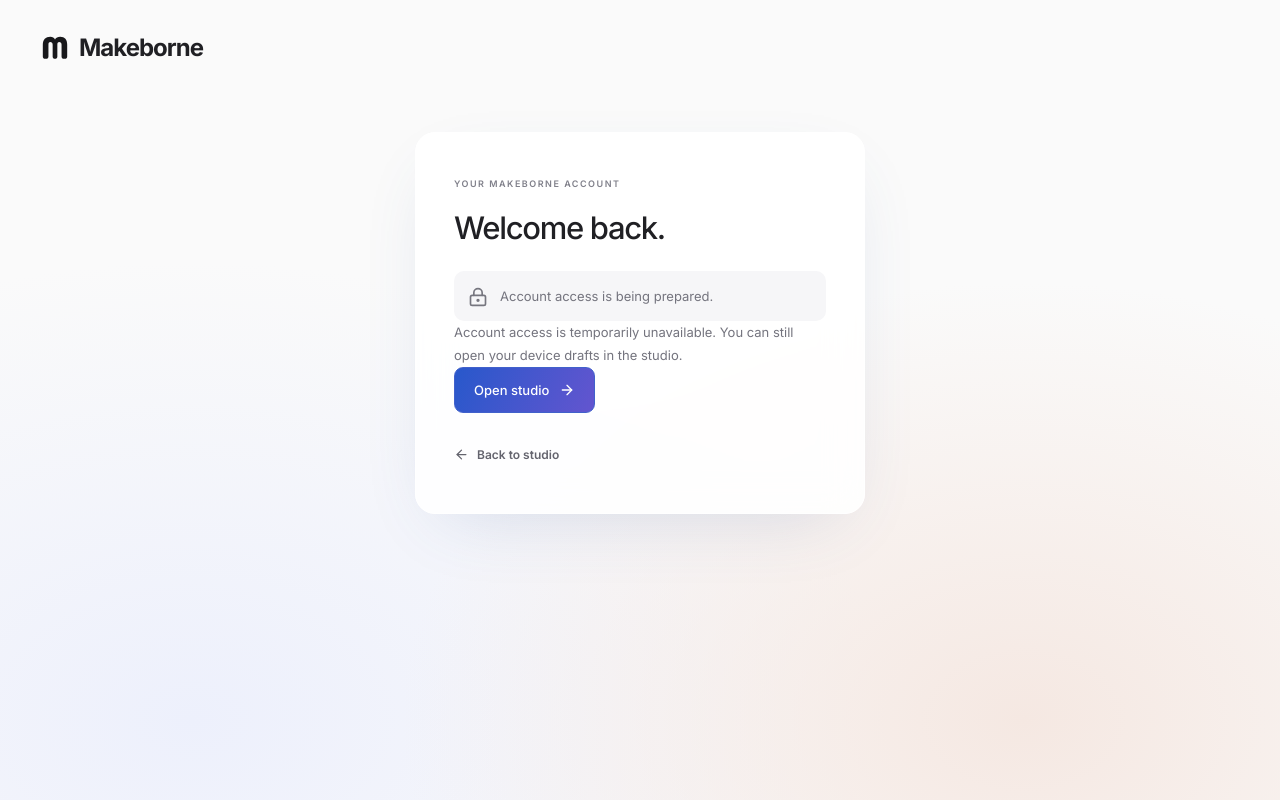
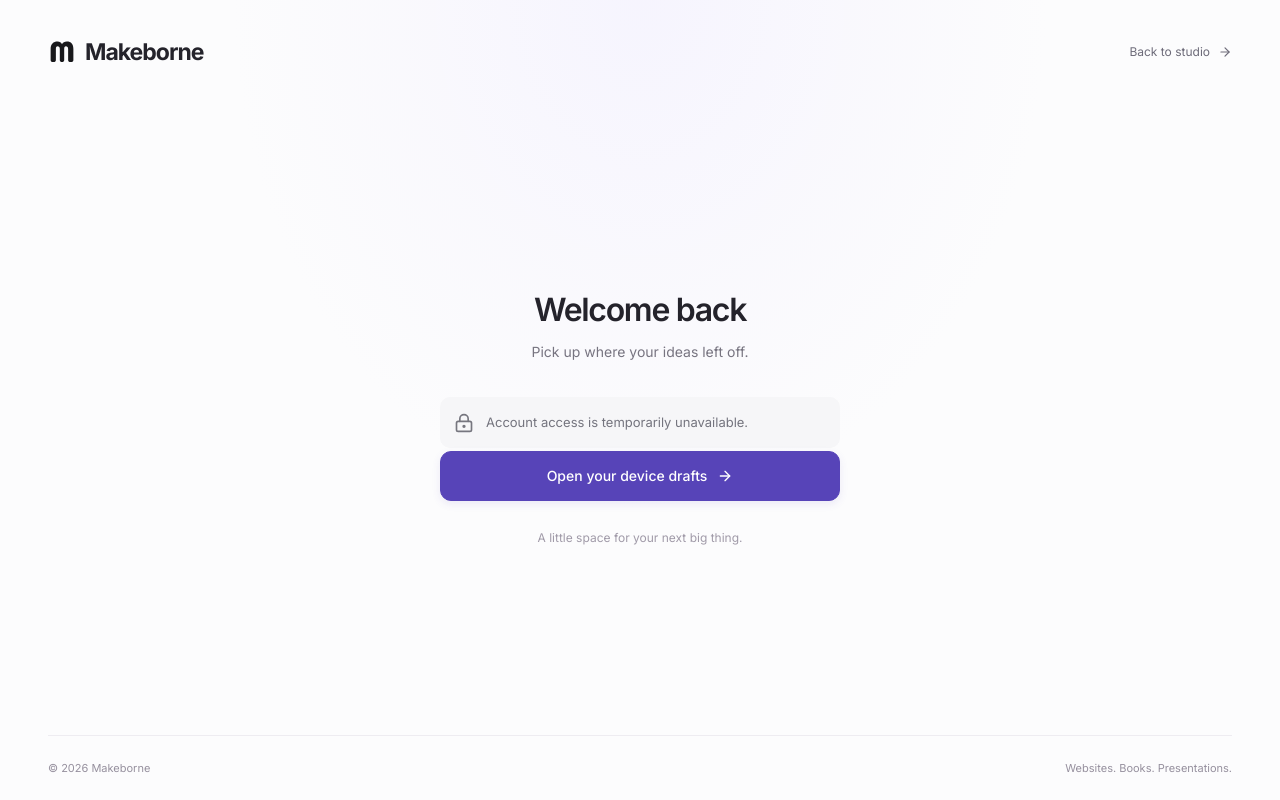
Before and after one commit to Kerim-Sabic/Makeborne, a Next.js app: page /login in a window 1280 px wide. Built offline with nearby package versions, Linux system fonts and the light colour scheme; no server answers.

Commit message:
Refine account screens homepage composer and footer

```diff
--- a/src/app/account-refresh.css
+++ b/src/app/account-refresh.css
@@ -35,3 +35,41 @@
 .login-card .button.primary,.cloud-shell .button.primary{background:linear-gradient(115deg,#2858cb,#6355cf);color:#fff;border-color:#4161cb}
 .login-card .button.primary:hover,.cloud-shell .button.primary:hover{background:linear-gradient(115deg,#244fba,#5143bd)}
 @media(prefers-reduced-transparency:reduce){.login-card{background:#fff;backdrop-filter:none;-webkit-backdrop-filter:none}}
+
+/* A quiet, focused account entrance shared by sign-in, sign-up and recovery. */
+.auth-refined{display:flex;flex-direction:column;min-height:100svh;padding:0 48px;background:radial-gradient(ellipse at 50% 0%,#f0edff80,transparent 45%),#fcfcfd;color:#24232b}
+.auth-header{display:flex;align-items:center;justify-content:space-between;gap:20px;width:100%;max-width:1320px;margin:0 auto;padding:30px 0}
+.auth-header .wordmark{display:inline-flex;align-items:center;gap:9px;font-size:23px;font-weight:650;letter-spacing:-1px}
+.auth-back{display:inline-flex;align-items:center;gap:8px;font-size:12px;color:#6d6b79;min-height:44px}
+.auth-center{flex:1;display:flex;flex-direction:column;align-items:center;justify-content:center;padding:32px 0}
+.auth-refined .login-card{width:100%;max-width:400px;padding:0;margin:0;border:0;border-radius:0;box-shadow:none;background:transparent;backdrop-filter:none;-webkit-backdrop-filter:none}
+.auth-heading{text-align:center;margin-bottom:34px}
+.auth-refined .login-card h1{font-size:32px;letter-spacing:-1.3px;line-height:1.18;font-weight:550;margin:0 0 12px}
+.auth-heading p{margin:0;color:#777480;font-size:14px!important;line-height:1.6!important}
+.auth-refined form{display:flex;flex-direction:column;gap:21px}
+.auth-field{display:flex;flex-direction:column;gap:8px}
+.auth-refined .login-card label{font-size:13px;font-weight:500;color:#45424e;margin:0}
+.auth-refined .login-card input{width:100%;height:50px;margin:0;border:1px solid #e1dfe8;border-radius:11px;background:#fff;box-shadow:0 2px 3px #24203803;padding:12px 14px;font-size:14px;transition:border-color .18s,box-shadow .18s}
+.auth-refined .login-card input::placeholder{color:#a09ca8}
+.auth-refined .login-card input:focus{outline:none;border-color:#8b7bd3;box-shadow:0 0 0 3px #ede8fc}
+.auth-label-row{display:flex;align-items:center;justify-content:space-between;gap:12px}
+.auth-label-row button{background:none;border:0;padding:0;font-size:12px;color:#73648f;cursor:pointer;min-height:24px}
+.auth-password{position:relative}
+.auth-refined .auth-password input{padding-right:50px}
+.auth-eye{position:absolute;right:4px;top:3px;width:44px;height:44px;display:grid;place-items:center;border:0;background:transparent;color:#8d879b;border-radius:8px;cursor:pointer}
+.auth-eye:hover{color:#4f426b;background:#f7f5fa}
+.auth-refined .login-card .button.primary{width:100%;min-height:50px;border-radius:11px;display:flex;justify-content:center;gap:10px;margin-top:3px;background:#5744b8;border:1px solid #5744b8;box-shadow:0 3px 8px #5744b81a;color:#fff;font-size:14px}
+.auth-refined .login-card .button.primary:hover{background:#49389f;border-color:#49389f}
+.auth-refined .login-card .button:disabled{opacity:.55;cursor:wait}
+.auth-refined .login-card .auth-hint{font-size:11px;margin:0;line-height:1.5;color:#8b8596}
+.auth-mode-switch{display:flex;align-items:center;justify-content:center;gap:7px;margin-top:25px;font-size:12px;color:#88818e;flex-wrap:wrap}
+.auth-mode-switch button,.auth-switch{display:inline-flex;align-items:center;gap:7px;background:none;border:0;padding:8px 0;font-size:12px;font-weight:550;color:#5744a0;cursor:pointer}
+.auth-help{border-top:1px solid #eae7ef;margin-top:25px;padding-top:20px;text-align:center;font-size:11px;color:#8b8593}
+.auth-help summary{cursor:pointer;list-style:none;padding:8px}.auth-help summary::-webkit-details-marker{display:none}
+.auth-help summary:hover{color:#5744a0}.auth-help p{font-size:12px!important;margin:8px 0}
+.auth-caption{font-size:12px;color:#a09aa8;text-align:center;margin:28px 0 0}
+.auth-footer{max-width:1320px;width:100%;margin:0 auto;display:flex;justify-content:space-between;gap:16px;padding:24px 0;border-top:1px solid #eeecf1;font-size:11px;color:#96909e}
+.auth-mail-icon{display:grid;place-items:center;border-radius:16px;background:#eee9fb;width:64px;height:64px;margin:0 auto 24px;color:#6b56b4}
+.auth-refined button:focus-visible,.auth-refined a:focus-visible,.auth-help summary:focus-visible{outline:2px solid #8b7bd3;outline-offset:4px}
+@media(max-width:600px){.auth-refined{padding:0 24px}.auth-header{padding:20px 0}.auth-header .wordmark{font-size:21px}.auth-back{font-size:11px}.auth-center{padding:44px 0 60px;justify-content:flex-start}.auth-refined .login-card h1{font-size:29px}.auth-footer{font-size:10px}.auth-footer span:last-child{display:none}.auth-caption{margin-top:35px}}
+@media(prefers-reduced-motion:reduce){.auth-refined *{transition:none!important}}
--- a/src/components/account-form.tsx
+++ b/src/components/account-form.tsx
@@ -3,7 +3,7 @@
 import BrandMark from "./brand-mark";
 import { useRouter } from "next/navigation";
 import { useEffect, useState } from "react";
-import { ArrowLeft, ArrowRight, LockKeyhole, Mail } from "lucide-react";
+import { ArrowLeft, ArrowRight, LockKeyhole, Mail, Eye, EyeOff } from "lucide-react";
 import { createClient } from "@/lib/supabase/client";
 import { accountError } from "@/lib/supabase/auth-flow";
 
@@ -126,132 +126,47 @@
     setMode(next); setPassword(""); setMessage(""); setShowPassword(false);
   }
   return (
-    <main className="login-page">
-      <Link className="wordmark" href="/">
-        <BrandMark />
-        Makeborne
-      </Link>
-      <div className="login-card">
-        <span className="eyebrow">YOUR MAKEBORNE ACCOUNT</span>
-        <h1>{verification ? "Check your inbox." : mode === "signup" ? "Create your studio." : mode === "recovery" ? "Reset your password." : "Welcome back."}</h1>
-        {enabled === null ? (
-          <p>Checking account availability…</p>
-        ) : !enabled ? (
-          <>
-            <div className="inline-info">
-              <LockKeyhole size={20} />
-              <p>Account access is being prepared.</p>
-            </div>
-            <p>
-              Account access is temporarily unavailable. You can still open your device drafts in the studio.
-            </p>
-            <Link className="button primary" href="/studio">
-              Open studio <ArrowRight size={16} />
-            </Link>
-          </>
-        ) : verification ? (
-          <>
-            <div className="verification-icon">
-              <Mail size={29} />
-            </div>
-            <p>
-              If <strong>{email}</strong> is eligible, you will receive a confirmation link. Open it to finish setting up your studio.
-            </p>
-            <button
-              className="button secondary"
-              disabled={busy}
-              onClick={resend}
-            >
-              {busy ? "Requesting…" : "Request another confirmation"}
-            </button>
-            <button
-              className="text-link"
-              disabled={busy}
-              onClick={() => {
-                setVerification(false);
-                setMode("login");
-                setPassword("");
-              }}
-            >
-              Back to sign in
-            </button>
-          </>
-        ) : (
-          <>
-            {mode !== "recovery" && <div className="filter-tabs account-tabs">
-              <button
-                className={mode === "login" ? "active" : ""}
-                disabled={busy}
-                onClick={() => changeMode("login")}
-              >
-                Sign in
-              </button>
-              <button
-                className={mode === "signup" ? "active" : ""}
-                disabled={busy}
-                onClick={() => changeMode("signup")}
-              >
-                Create account
-              </button>
-            </div>}
-            {mode === "recovery" && <p>Enter your account email and we’ll send a reset link if it is eligible.</p>}
+    <main className="login-page auth-refined">
+      <header className="auth-header">
+        <Link className="wordmark" href="/" aria-label="Makeborne home"><BrandMark size={28} /> Makeborne</Link>
+        <Link href="/studio" className="auth-back">Back to studio <ArrowRight size={14} /></Link>
+      </header>
+      <div className="auth-center">
+        <section className="login-card" aria-labelledby="account-heading">
+          <div className="auth-heading">
+            <h1 id="account-heading">{verification ? "Check your inbox" : mode === "signup" ? "Make room for your ideas" : mode === "recovery" ? "Reset your password" : "Welcome back"}</h1>
+            <p>{verification ? "One more step, then you’re in." : mode === "signup" ? "Your next website, book or presentation starts here." : mode === "recovery" ? "We’ll help you get back to your projects." : "Pick up where your ideas left off."}</p>
+          </div>
+          {enabled === null ? <p role="status">Checking account availability…</p> : !enabled ? <>
+            <div className="inline-info"><LockKeyhole size={20} /><p>Account access is temporarily unavailable.</p></div>
+            <Link className="button primary" href="/studio">Open your device drafts <ArrowRight size={16} /></Link>
+          </> : verification ? <>
+            <div className="auth-mail-icon"><Mail size={26} /></div>
+            <p>If <strong>{email}</strong> is eligible, you’ll receive a confirmation link. Check your inbox and spam folder.</p>
+            <button className="button primary" disabled={busy} onClick={resend}>{busy ? "Requesting…" : "Resend confirmation"}</button>
+            <button className="auth-switch" disabled={busy} onClick={() => { setVerification(false); changeMode("login"); }}>Back to sign in</button>
+          </> : <>
             <form onSubmit={submit}>
-              <label>
-                Email
-                <input
-                  type="email"
-                  autoComplete="email"
-                  required
-                  disabled={busy}
-                  value={email}
-                  onChange={(e) => setEmail(e.target.value)}
-                  maxLength={254}
-                />
-              </label>
-              {mode !== "recovery" && <label>
-                Password
-                <input
-                  type={showPassword ? "text" : "password"}
-                  autoComplete={
-                    mode === "signup" ? "new-password" : "current-password"
-                  }
-                  minLength={mode === "signup" ? 12 : 1}
-                  required
-                  disabled={busy}
-                  value={password}
-                  onChange={(e) => setPassword(e.target.value)}
-                  maxLength={128}
-                />
-              </label>}
-              {mode !== "recovery" && <button type="button" className="text-link" disabled={busy} aria-pressed={showPassword} onClick={() => setShowPassword(!showPassword)}>{showPassword ? "Hide password" : "Show password"}</button>}
-              {mode === "signup" && (
-                <p className="small-note">
-                  Use at least 12 characters. Your device’s projects stay local
-                  until you choose to import them.
-                </p>
-              )}
-              <button className="button primary" disabled={busy} type="submit">
-                {busy
-                  ? "Please wait…"
-                  : mode === "signup"
-                    ? "Create account"
-                    : mode === "recovery" ? "Send reset link" : "Sign in"}
-                <ArrowRight size={16} />
-              </button>
+              <div className="auth-field"><label htmlFor="account-email">Email address</label>
+                <input id="account-email" type="email" placeholder="you@example.com" autoComplete="email" required disabled={busy} value={email} onChange={e => setEmail(e.target.value)} maxLength={254} />
+              </div>
+              {mode !== "recovery" && <div className="auth-field">
+                <div className="auth-label-row"><label htmlFor="account-password">Password</label>{mode === "login" && <button type="button" disabled={busy} onClick={() => changeMode("recovery")}>Forgot password?</button>}</div>
+                <div className="auth-password"><input id="account-password" type={showPassword ? "text" : "password"} placeholder={mode === "signup" ? "At least 12 characters" : "Enter your password"} autoComplete={mode === "signup" ? "new-password" : "current-password"} minLength={mode === "signup" ? 12 : 1} required disabled={busy} value={password} onChange={e => setPassword(e.target.value)} maxLength={128} aria-describedby={mode === "signup" ? "password-guidance" : undefined} />
+                  <button type="button" className="auth-eye" disabled={busy} aria-label={showPassword ? "Hide password" : "Show password"} aria-pressed={showPassword} onClick={() => setShowPassword(!showPassword)}>{showPassword ? <EyeOff size={18} /> : <Eye size={18} />}</button>
+                </div>
+                {mode === "signup" && <p id="password-guidance" className="auth-hint">Use at least 12 characters for a stronger password.</p>}
+              </div>}
+              <button className="button primary" disabled={busy} type="submit">{busy ? "Please wait…" : mode === "signup" ? "Create account" : mode === "recovery" ? "Send reset link" : "Sign in"}<ArrowRight size={16} /></button>
             </form>
-            <button className="text-link" disabled={busy} onClick={() => changeMode(mode === "recovery" ? "login" : "recovery")}>{mode === "recovery" ? "Back to sign in" : "Forgot your password?"}</button>
-            {mode === "login" && <button className="text-link" disabled={busy || !email.trim()} onClick={resend}>Resend confirmation email</button>}
-          </>
-        )}
-        {message && (
-          <p className="account-message" role="status">
-            {message}
-          </p>
-        )}
-        <Link className="text-link" href="/studio">
-          <ArrowLeft size={15} /> Back to studio
-        </Link>
+            <div className="auth-mode-switch">{mode === "recovery" ? <button disabled={busy} onClick={() => changeMode("login")}><ArrowLeft size={14} /> Back to sign in</button> : <><span>{mode === "signup" ? "Already have an account?" : "New to Makeborne?"}</span><button disabled={busy} onClick={() => changeMode(mode === "signup" ? "login" : "signup")}>{mode === "signup" ? "Sign in" : "Create an account"}</button></>}</div>
+            {mode === "login" && <details className="auth-help"><summary>Waiting for a confirmation email?</summary><p>Enter your email above, then request a new link.</p><button className="text-link" disabled={busy || !email.trim()} onClick={resend}>Resend confirmation email</button></details>}
+          </>}
+          {message && <p className="account-message" role="status">{message}</p>}
+        </section>
+        <p className="auth-caption">A little space for your next big thing.</p>
       </div>
+      <footer className="auth-footer"><span>© 2026 Makeborne</span><span>Websites. Books. Presentations.</span></footer>
     </main>
   );
 }
--- a/src/components/creation-home.tsx
+++ b/src/components/creation-home.tsx
@@ -78,25 +78,28 @@
       <section className="mk-hero" aria-labelledby="creation-heading">
         <div className="mk-atmosphere" aria-hidden="true"><span /><span /><span /></div>
         <div className="mk-hero-content">
-          <a className="mk-announcement" href="#templates"><span>MADE FOR YOUR NEXT IDEA</span><ArrowUpRight size={13} /></a>
           <h1 id="creation-heading">What will you<br className="mk-mobile-break" /> make next?</h1>
           <p className="mk-hero-subtitle">Beautiful websites. Books worth opening. Slides that stay with you.</p>
           <div className="mk-format-switch" role="group" aria-label="What would you like to create?">{formats.map(({ id, label, icon: Icon }) => <button key={id} aria-pressed={kind === id} className={kind === id ? "is-active" : ""} onClick={() => { setKind(id); setError(""); }}><Icon size={16} strokeWidth={1.7} />{label}</button>)}</div>
           <form className="mk-composer" onSubmit={event => { event.preventDefault(); start(); }}>
             <label className="mk-sr-only" htmlFor="creation-brief">Describe your project</label>
             <textarea ref={promptRef} id="creation-brief" maxLength={20000} value={brief} onChange={event => { setBrief(event.target.value); setError(""); }} placeholder={kind === "website" ? "A beautiful website for my business, with…" : kind === "book" ? "An illustrated book about something I know well…" : "A presentation that tells the story of…"} onKeyDown={event => { if ((event.metaKey || event.ctrlKey) && event.key === "Enter") { event.preventDefault(); start(); } }} />
-            <div className="mk-composer-bottom"><button className="mk-attach" type="button" onClick={() => uploadRef.current?.click()} aria-label="Add a text or Markdown file"><Plus size={19} /><span>Add your text</span></button><input ref={uploadRef} type="file" hidden accept=".txt,.md,text/plain,text/markdown" onChange={event => { void importText(event.target.files?.[0]); event.target.value = ""; }} /><div className="mk-composer-right"><span className="mk-compose-hint">Start with an idea</span><button className="mk-send" type="submit" disabled={busy || !brief.trim()} aria-label="Plan this project"><ArrowUp size={21} strokeWidth={2} /></button></div></div>
+            <div className="mk-composer-bottom"><button className="mk-attach" type="button" onClick={() => uploadRef.current?.click()} aria-label="Add a text or Markdown file"><Plus size={19} /><span>Add your text</span></button><input ref={uploadRef} type="file" hidden accept=".txt,.md,text/plain,text/markdown" onChange={event => { void importText(event.target.files?.[0]); event.target.value = ""; }} /><div className="mk-composer-right"><button className="mk-send" type="submit" disabled={busy || !brief.trim()} aria-label="Plan this project"><span>{busy ? "Opening…" : "Continue"}</span><ArrowUp size={17} strokeWidth={2} /></button></div></div>
           </form>
           {fileName && <div className="mk-file-note"><FileText size={13} />{fileName}<span>Text added to your brief</span></div>}
           {error && <p className="mk-error" role="alert">{error}</p>}
-          <div className="mk-idea-chips" aria-label="Ideas to get started">{ideas[kind].map(idea => <button key={idea.label} onClick={() => addIdea(idea.text)}><Plus size={13} />{idea.label}</button>)}</div>
+          <div className="mk-idea-chips" aria-label="Ideas to get started">{ideas[kind].map(idea => <button key={idea.label} onClick={() => addIdea(idea.text)}>{idea.label}<ArrowUpRight size={13} /></button>)}</div>
           <p className="mk-availability">Explore the editor now. Live AI generation is coming next.</p>
         </div>
         <div className="mk-hero-foot"><span>ONE IDEA, EVERY POSSIBILITY.</span><span>DESIGNED TO BE YOURS <span className="mk-tiny-star">✳</span></span></div>
       </section>
       <section className="mk-discovery" id="templates" aria-label="Style directions"><TemplateGallery onChoose={(selectedKind, text, styleId, style) => start(selectedKind, [brief.trim(), text].filter(Boolean).join("\n\n"), styleId, style)} /></section>
       <section className="mk-client-band"><div className="mk-client-icon"><Layers3 size={24} strokeWidth={1.4} /></div><div><span className="mk-overline">BUILT FOR THE WORK AFTER THE IDEA</span><h2>Your clients. Your projects.<br />All in one place.</h2><p>Keep every website, revision and next step connected to the right client.</p><Link href="/studio?tab=clients">Explore your client workspace <ArrowUpRight size={16} /></Link></div><div className="mk-client-preview" aria-label="Illustrative client workflow"><div className="mk-client-preview-head"><span>CLIENT WORKSPACE</span><span>Illustration</span></div><div className="mk-client-preview-row"><span className="mk-client-avatar">A</span><div><strong>A client’s next chapter</strong><span>Website · Brand guide · Presentation</span></div><span className="mk-preview-dot" /></div><div className="mk-client-progress"><span><Check size={12} /> Brief</span><i /><span><Check size={12} /> Direction</span><i /><span>Review</span></div></div></section>
-      <footer className="mk-footer"><Link href="/" className="mk-wordmark"><BrandMark size={23} /><span>Makeborne</span></Link><span>A place for things worth making.</span><span>© 2026 Makeborne</span></footer>
+      <footer className="mk-footer">
+        <div className="mk-footer-main"><div className="mk-footer-brand"><Link href="/" className="mk-wordmark" aria-label="Makeborne home"><BrandMark size={28} /><span>Makeborne</span></Link><p>From a first thought<br />to something worth sharing.</p></div>
+          <nav aria-label="Footer navigation"><div><h3>Create</h3><Link href="/studio">Your studio</Link><a href="#templates">Explore styles</a><Link href="/studio?tab=clients">Client workspace</Link></div><div><h3>Your account</h3><Link href="/login">Sign in</Link><Link href="/billing">Plans &amp; credits</Link><Link href="/studio?tab=projects">Your projects</Link></div></nav>
+        </div><div className="mk-footer-bottom"><span>© 2026 Makeborne</span><span>A place for things worth making.</span><a href="#creation-heading">Back to top ↑</a></div>
+      </footer>
     </main>
   );
 }
```
Also changed, not shown: src/app/home.css (+30 -0 lines).
